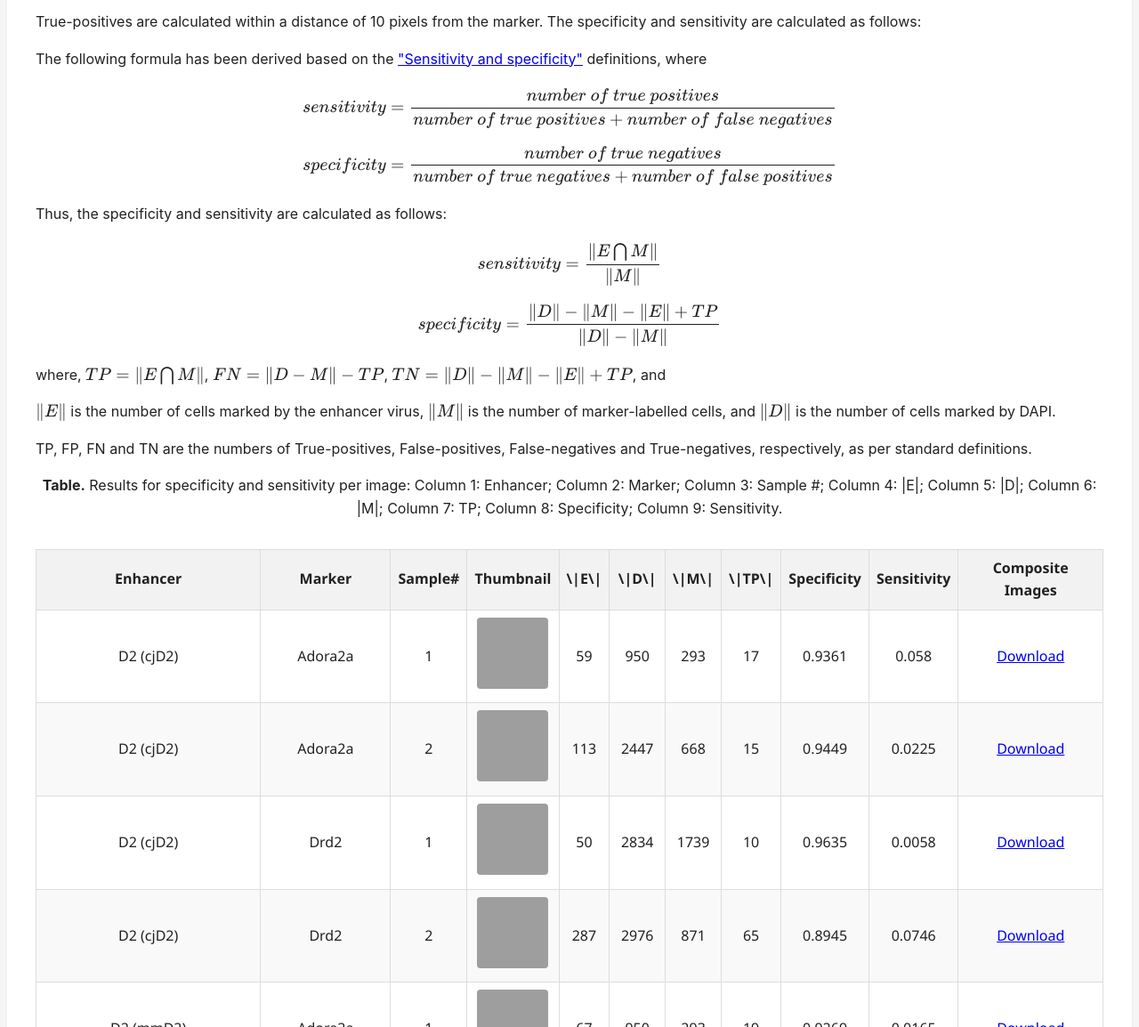
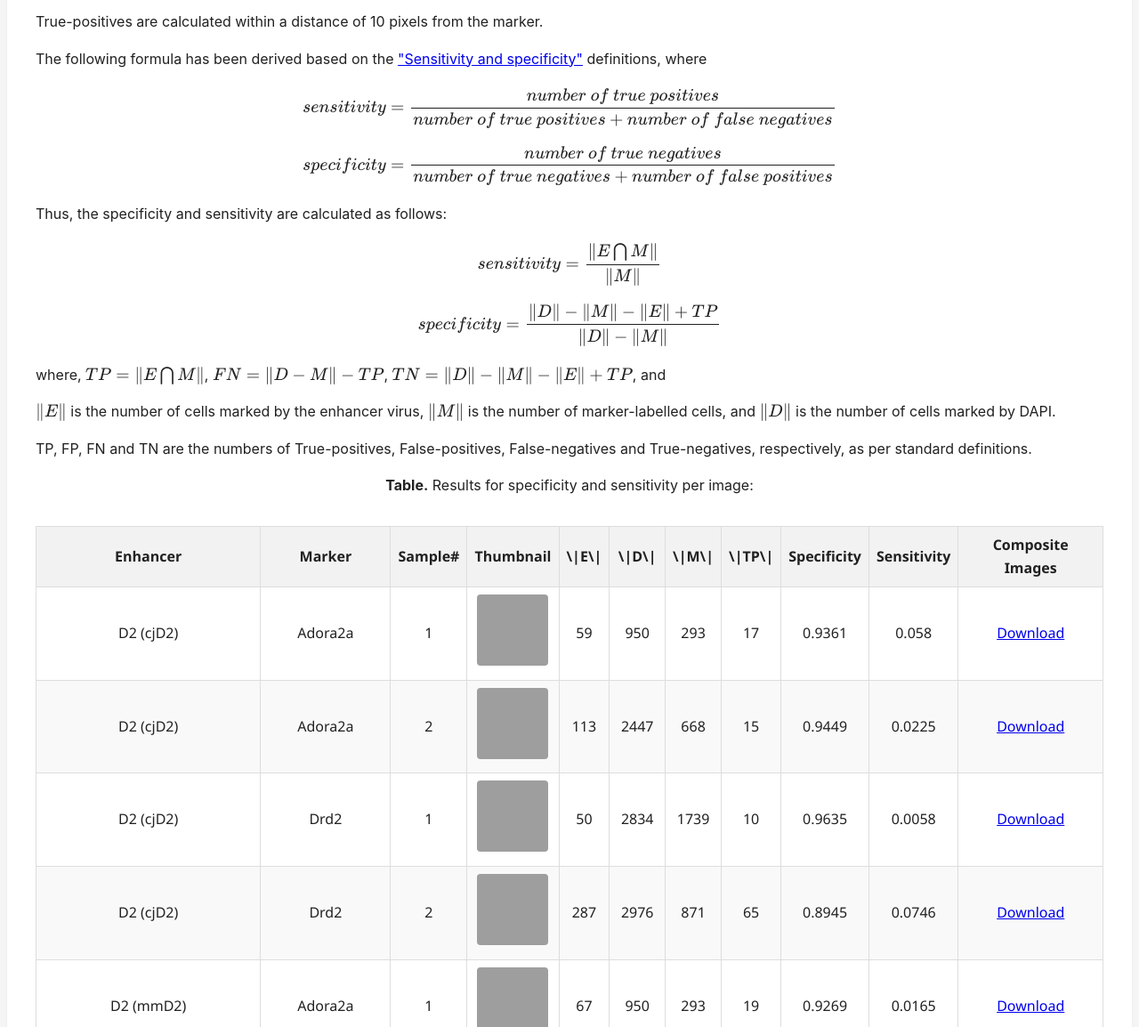
Before and after one commit to ppmitra/BAPDataAndCode, a Jekyll site: the page built from pages/marmosetEnhancer.md, in a window 1280 px wide and 1400 px high, scrolled down 1352 px, cut to the strip 246-1400 px from the top of the window. Shown: the whole strip at 89% size. Built offline with Jekyll 4.4.1, drawn with Linux system fonts in a browser that asks for light colours; formulas are drawn with MathJax 3; comment, search, counter and statistics services are not loaded; grey boxes are pictures that could not be loaded.

Commit message:
Update marmosetEnhancer.md

```diff
--- a/pages/marmosetEnhancer.md
+++ b/pages/marmosetEnhancer.md
@@ -17,21 +17,21 @@ An example of the enhancer PCBP3 is shown here.
   <div style="margin-top:0.5em; color:#555; font-size:1em;"><strong>Figure:</strong> Combined image for 3 channels: Ch2 = enhancer PCBP3, Ch3 = marker anti-PCBP3, Ch1 = DAPI.</div>
 </div>
 
-True-positives are calculated within a distance of 10 pixels from the marker. The specificity and sensitivity are calculated as follows:
+True-positives are calculated within a distance of 10 pixels from the marker.
 
 <script src='https://cdnjs.cloudflare.com/ajax/libs/mathjax/2.7.4/MathJax.js?config=default'></script>
 
 The following formula has been derived based on the [\"Sensitivity and specificity\"](https://en.wikipedia.org/wiki/Sensitivity_and_specificity) definitions, where
 
-$$sensitivity = \frac{number\ of\ true\ positives}{𝑛𝑢𝑚𝑏𝑒𝑟\ 𝑜𝑓\ 𝑡𝑟𝑢𝑒\ 𝑝𝑜𝑠𝑖𝑡𝑖𝑣𝑒𝑠 + 𝑛𝑢𝑚𝑏𝑒𝑟\ 𝑜𝑓\ 𝑓𝑎𝑙𝑠𝑒\ 𝑛𝑒𝑔𝑎𝑡𝑖𝑣𝑒𝑠}$$
+$$ sensitivity = \frac{number\ of\ true\ positives}{𝑛𝑢𝑚𝑏𝑒𝑟\ 𝑜𝑓\ 𝑡𝑟𝑢𝑒\ 𝑝𝑜𝑠𝑖𝑡𝑖𝑣𝑒𝑠 + 𝑛𝑢𝑚𝑏𝑒𝑟\ 𝑜𝑓\ 𝑓𝑎𝑙𝑠𝑒\ 𝑛𝑒𝑔𝑎𝑡𝑖𝑣𝑒𝑠}$$
 
-$$specificity = \frac{𝑛umber\ 𝑜𝑓\ 𝑡𝑟𝑢𝑒\ 𝑛𝑒𝑔𝑎𝑡𝑖𝑣𝑒𝑠}{𝑛𝑢𝑚𝑏𝑒𝑟\ 𝑜𝑓\ 𝑡𝑟𝑢𝑒\ 𝑛𝑒𝑔𝑎𝑡𝑖𝑣𝑒𝑠 + 𝑛𝑢𝑚𝑏𝑒𝑟\ 𝑜𝑓\ 𝑓𝑎𝑙𝑠𝑒\ 𝑝𝑜𝑠𝑖𝑡𝑖𝑣𝑒𝑠}$$
+$$ specificity = \frac{𝑛umber\ 𝑜𝑓\ 𝑡𝑟𝑢𝑒\ 𝑛𝑒𝑔𝑎𝑡𝑖𝑣𝑒𝑠}{𝑛𝑢𝑚𝑏𝑒𝑟\ 𝑜𝑓\ 𝑡𝑟𝑢𝑒\ 𝑛𝑒𝑔𝑎𝑡𝑖𝑣𝑒𝑠 + 𝑛𝑢𝑚𝑏𝑒𝑟\ 𝑜𝑓\ 𝑓𝑎𝑙𝑠𝑒\ 𝑝𝑜𝑠𝑖𝑡𝑖𝑣𝑒𝑠}$$
 
 Thus, the specificity and sensitivity are calculated as follows:
 
-$$sensitivity = \frac{\|E \bigcap M\|}{\|M\|}$$
+$$ sensitivity = \frac{\|E \bigcap M\|}{\|M\|}$$
 
-$$specificity = \frac{\|D\| - \|M\| - \|E\| + TP}{\|D\| - \|M\|}$$
+$$ specificity = \frac{\|D\| - \|M\| - \|E\| + TP}{\|D\| - \|M\|}$$
 
 where, $$TP = \|E \bigcap M\|$$, $$FN = \|D - M\| - TP$$, $$TN = \|D\| - \|M\| - \|E\| + TP$$, and
 
@@ -41,7 +41,6 @@ TP, FP, FN and TN are the numbers of True-positives, False-positives, False-nega
 
 <p align="center">
 <strong>Table.</strong> Results for specificity and sensitivity per image:
-Column 1: Enhancer;  Column 2: Marker;  Column 3: Sample #;  Column 4: |E|;  Column 5: |D|;  Column 6: |M|;  Column 7: TP;  Column 8: Specificity;  Column 9: Sensitivity.
 </p>
 
 <div id="enhancer-table-container" style="overflow-x:auto; margin:2em 0;"></div>
```
